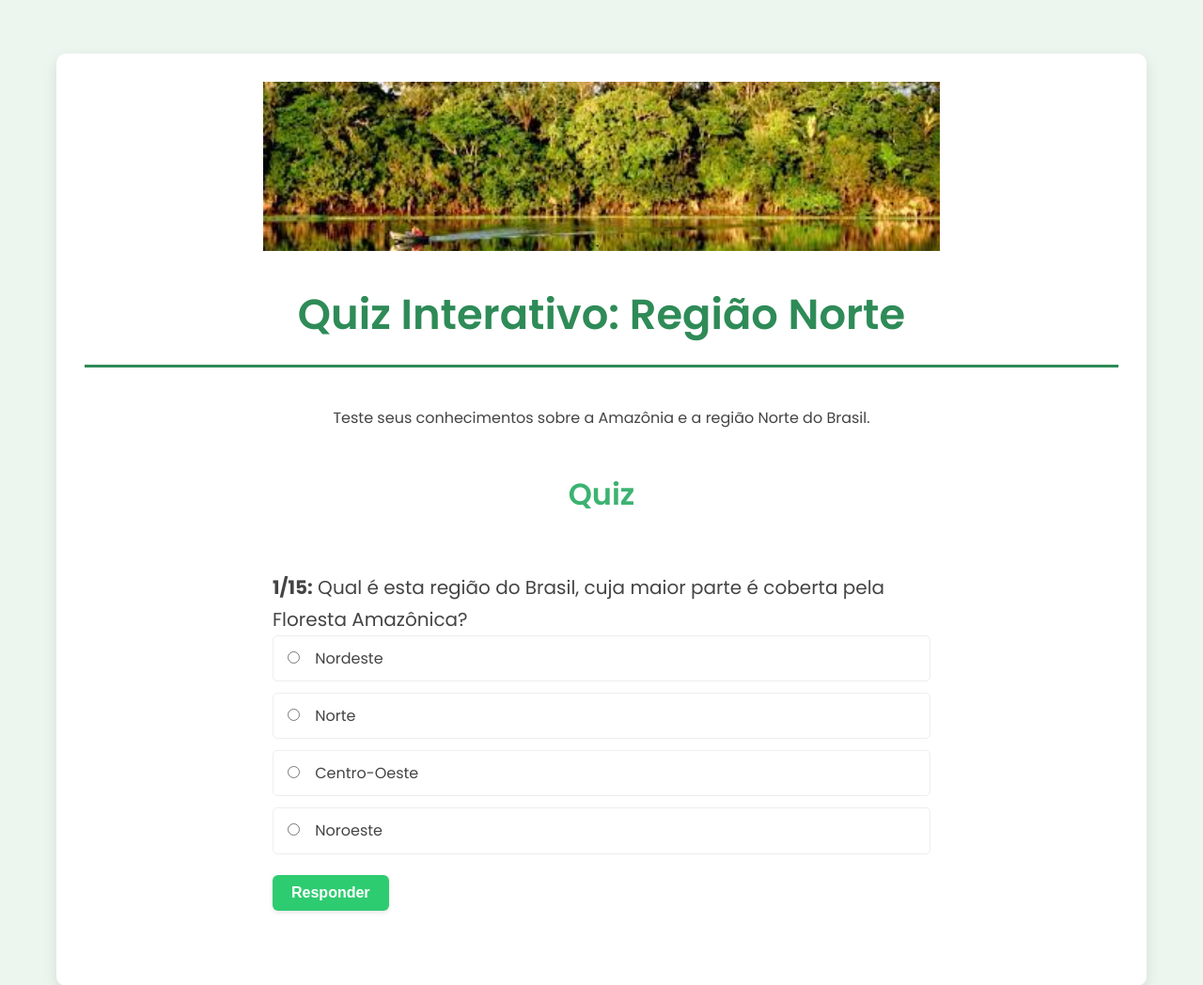
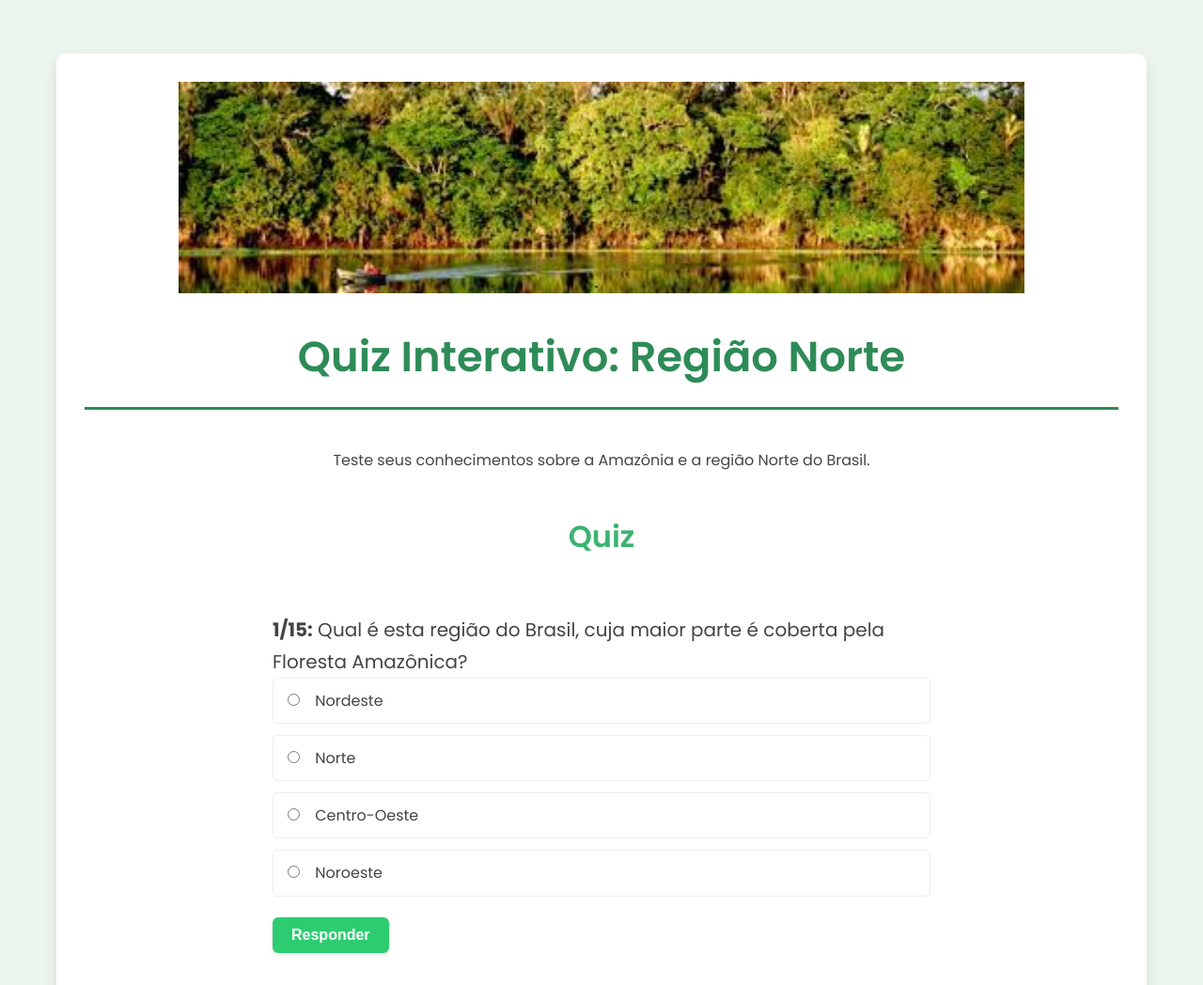
Before and after one commit to LmrCreator/Quiz-Norte-BR-e-Amazonia, a plain HTML site: page index.html in a window 1280 px wide. Shown: the top 1048 px of the page at 94% size. Drawn offline with Linux system fonts and the light colour scheme.

Commit message:
New Ban. Wig. Upd.

```diff
--- a/index.html
+++ b/index.html
@@ -68,8 +68,8 @@
 
     /* Estilo para a imagem de topo */
     .banner-topo {
-    width: 720px;
-    height: 180px;
+    width: 900px;
+    height: 225px;
     display: block;
     margin: 0 auto; /* Centraliza a imagem */
 }
```
